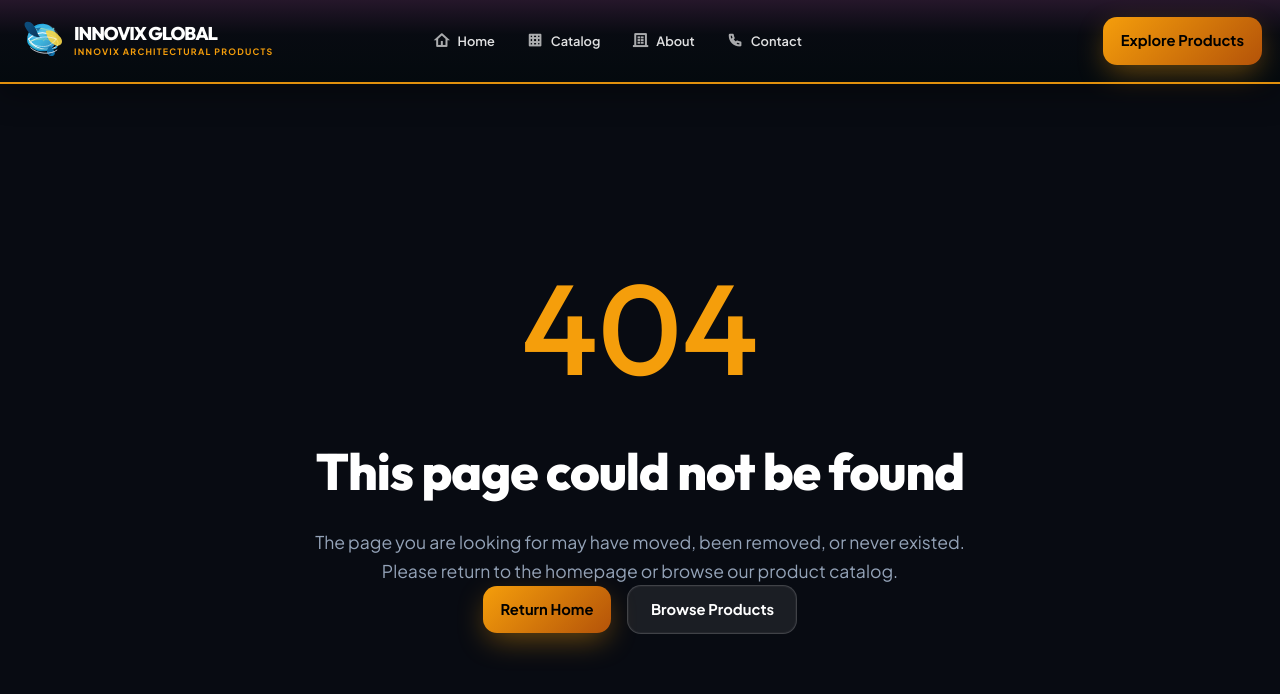
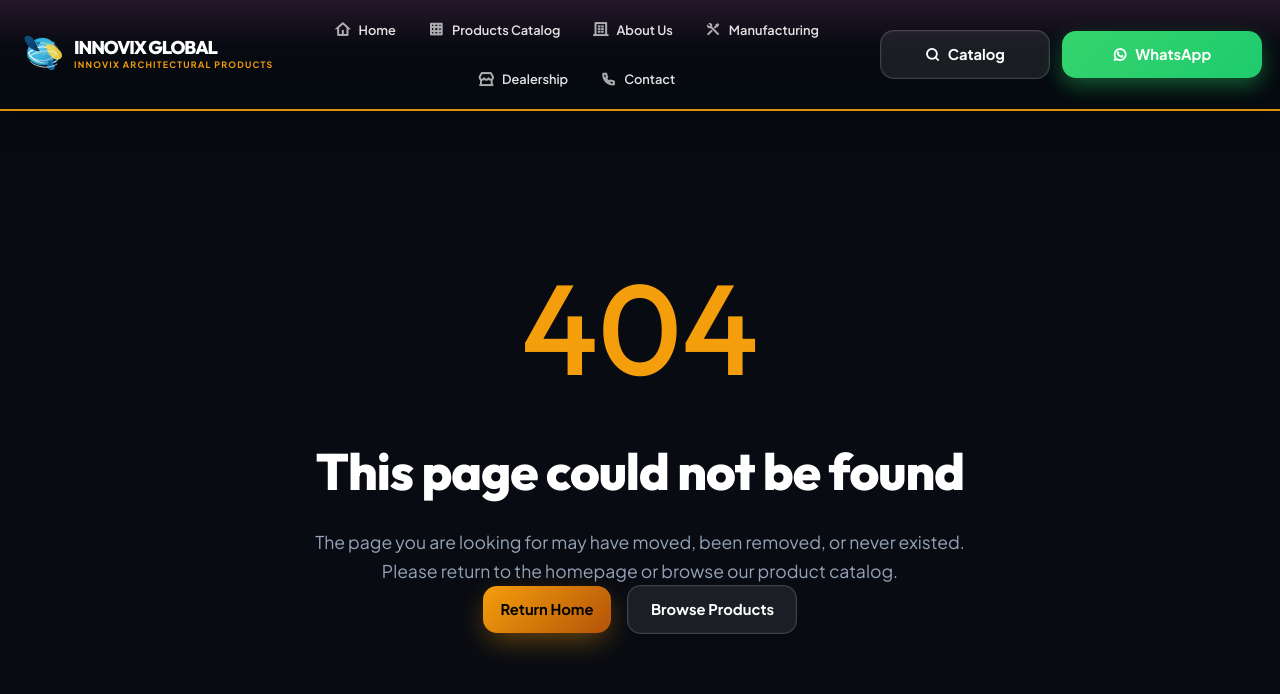
Before and after one commit to prince15062005/Innovixglobal, a website: page public/404.html in a window 1280 px wide. Drawn offline with nearby package versions, Linux system fonts and the light colour scheme.

Commit message:
Standardize public site headers

```diff
--- a/public/404.html
+++ b/public/404.html
@@ -17,7 +17,7 @@
 <body>
   <header class="header">
     <div class="header-container">
-      <a href="/" class="brand-logo" aria-label="Innovix Global home">
+      <a href="index.html" class="brand-logo" aria-label="Innovix Global home">
         <div class="brand-icon">
           <img src="images/innovix-logo-mark.svg" alt="Innovix Global logo mark">
         </div>
@@ -27,16 +27,25 @@
         </div>
       </a>
       <nav class="nav-menu" id="navMenu">
-        <ul class="nav-links">
-          <li><a href="/" class="nav-link"><i class="ri-home-4-line"></i> Home</a></li>
-          <li><a href="/products.html" class="nav-link"><i class="ri-grid-line"></i> Catalog</a></li>
-          <li><a href="/about.html" class="nav-link"><i class="ri-building-4-line"></i> About</a></li>
-          <li><a href="/contact.html" class="nav-link"><i class="ri-phone-line"></i> Contact</a></li>
+        <ul class="nav-links" id="navLinks">
+          <li><a href="index.html" class="nav-link"><i class="ri-home-4-line"></i> Home</a></li>
+          <li><a href="products.html" class="nav-link"><i class="ri-grid-line"></i> Products Catalog</a></li>
+          <li><a href="about.html" class="nav-link"><i class="ri-building-4-line"></i> About Us</a></li>
+          <li><a href="manufacturing.html" class="nav-link"><i class="ri-tools-line"></i> Manufacturing</a></li>
+          <li><a href="dealership.html" class="nav-link"><i class="ri-store-2-line"></i> Dealership</a></li>
+          <li><a href="contact.html" class="nav-link"><i class="ri-phone-line"></i> Contact</a></li>
         </ul>
       </nav>
       <div class="header-actions">
-        <a href="/products.html" class="btn btn-gold">Explore Products</a>
-        <button class="mobile-menu-btn" id="mobileMenuBtn" aria-label="Toggle navigation"><i class="ri-menu-line"></i></button>
+        <a href="products.html" class="btn btn-outline">
+          <i class="ri-search-line"></i> Catalog
+        </a>
+        <a href="https://wa.me/919106184146" target="_blank" class="btn btn-whatsapp">
+          <i class="ri-whatsapp-line"></i> WhatsApp
+        </a>
+        <button class="mobile-menu-btn" id="mobileMenuBtn" aria-label="Toggle navigation menu">
+          <i class="ri-menu-line"></i>
+        </button>
       </div>
     </div>
   </header>
```
Also changed, not shown: public/about.html (+5 -2 lines), public/contact.html (+3 -0 lines), public/dealership.html (+6 -0 lines), public/manufacturing.html (+6 -0 lines), public/privacy-policy.html (+14 -5 lines), public/products.html (+6 -0 lines), public/services.html (+12 -5 lines), public/terms-and-conditions.html (+14 -5 lines).
